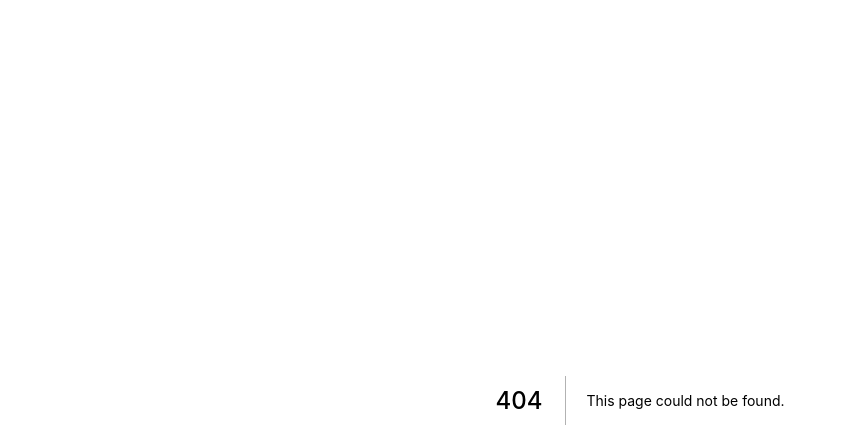
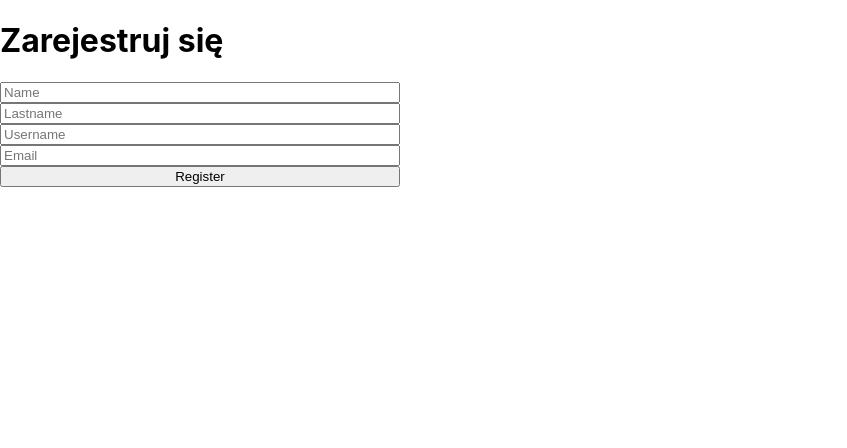
Before and after one commit to Ljonel/edit-it, a Next.js app: page /register in a window 1280 px wide. Before the commit this address had no page. Shown: the top 448 px of the page, without its empty margins (0-847 px from the left). Built offline with nearby package versions, Linux system fonts and the light colour scheme.

Commit message:
adding user to database

```diff
--- a/next.config.js
+++ b/next.config.js
@@ -1,6 +1,10 @@
 /** @type {import('next').NextConfig} */
 const nextConfig = {
   reactStrictMode: true,
-}
+  experimental: {
+    // Enables the styled-components SWC transform
+    styledComponents: true,
+  },
+};
 
-module.exports = nextConfig
+module.exports = nextConfig;
--- a/src/components/Navbar/Navbar.tsx
+++ b/src/components/Navbar/Navbar.tsx
@@ -16,7 +16,6 @@ const Navbar = () => {
         <ul>
           <li style={{ color: "#878dff" }}>Oferty</li>
           <li>Profile użytkowników</li>
-          <li>Profile firm</li>
           <li>
             Zaloguj się
             <RiArrowDownSLine />
--- a/src/components/Navbar/NavbarStyles.tsx
+++ b/src/components/Navbar/NavbarStyles.tsx
@@ -23,7 +23,6 @@ export const Nav = styled.div`
     z-index: -1;
   }
 `;
-
 export const Logo = styled.div`
   min-width: 150px;
   font-family: "Suez One", serif;
@@ -57,7 +56,7 @@ export const Links = styled.div`
       cursor: pointer;
       position: relative;
       transition: ${transition};
-      &:nth-child(4) {
+      &:nth-child(3) {
         background-color: ${mainBgColor};
         color: white;
         padding: 0px 25px 0px 15px;
--- /dev/null
+++ b/src/interfaces/IUserRegistration.tsx
@@ -0,0 +1,7 @@
+export default interface IUserRegistration {
+  id: string;
+  username: string;
+  name: string;
+  lastname: string;
+  email: string;
+}
--- /dev/null
+++ b/src/pages/api/createUser.ts
@@ -0,0 +1,22 @@
+import { NextApiRequest, NextApiResponse } from "next";
+import { prisma } from "../../../lib/prisma";
+export default async function handler(
+  req: NextApiRequest,
+  res: NextApiResponse
+) {
+  const { username, name, lastname, email } = req.body;
+
+  try {
+    await prisma.user.create({
+      data: {
+        username,
+        name,
+        lastname,
+        email,
+      },
+    });
+    res.status(200).json({ message: "User created" });
+  } catch (error) {
+    console.log("Failure", error);
+  }
+}
--- a/src/pages/api/hello.ts
+++ /dev/null
@@ -1,13 +0,0 @@
-// Next.js API route support: https://nextjs.org/docs/api-routes/introduction
-import type { NextApiRequest, NextApiResponse } from 'next'
-
-type Data = {
-  name: string
-}
-
-export default function handler(
-  req: NextApiRequest,
-  res: NextApiResponse<Data>
-) {
-  res.status(200).json({ name: 'John Doe' })
-}
--- /dev/null
+++ b/src/pages/register.tsx
@@ -0,0 +1,81 @@
+import React, { SyntheticEvent, useState } from "react";
+import { Form } from "../styles/RegisterStyles/RegisterStyles";
+import IUserRegistration from "../interfaces/IUserRegistration";
+
+const Register = () => {
+  const [formData, setFormData] = useState<IUserRegistration>({
+    username: "",
+    name: "",
+    lastname: "",
+    email: "",
+    id: "",
+  });
+
+  async function createUser(data: IUserRegistration) {
+    try {
+      fetch("http://localhost:3000/api/createUser", {
+        body: JSON.stringify(data),
+        headers: {
+          "Content-Type": "application/json",
+        },
+        method: "POST",
+      });
+      setFormData({ username: "", name: "", lastname: "", email: "", id: "" });
+    } catch (error) {
+      console.log("Sth wrong", error);
+    }
+  }
+
+  const handleSubmit = async (data: IUserRegistration) => {
+    try {
+      createUser(data);
+      console.log(data);
+    } catch (error) {
+      console.log(error);
+    }
+  };
+
+  return (
+    <>
+      <h1>Zarejestruj się</h1>
+      <Form
+        onSubmit={(e) => {
+          e.preventDefault();
+          handleSubmit(formData);
+        }}
+      >
+        <input
+          type="text"
+          onChange={(e) => setFormData({ ...formData, name: e.target.value })}
+          value={formData.name}
+          placeholder="Name"
+        />
+        <input
+          type="text"
+          onChange={(e) =>
+            setFormData({ ...formData, lastname: e.target.value })
+          }
+          value={formData.lastname}
+          placeholder="Lastname"
+        />
+        <input
+          type="text"
+          onChange={(e) =>
+            setFormData({ ...formData, username: e.target.value })
+          }
+          value={formData.username}
+          placeholder="Username"
+        />
+        <input
+          type="text"
+          onChange={(e) => setFormData({ ...formData, email: e.target.value })}
+          value={formData.email}
+          placeholder="Email"
+        />
+        <button type="submit">Register</button>
+      </Form>
+    </>
+  );
+};
+
+export default Register;
--- /dev/null
+++ b/src/styles/RegisterStyles/RegisterStyles.tsx
@@ -0,0 +1,7 @@
+import styled from "styled-components";
+
+export const Form = styled.form`
+  display: flex;
+  flex-direction: column;
+  width: 400px;
+`;
```
Also changed, not shown: .prettierrc.json, 1 other file (tests, documents, lock files or other folders).
